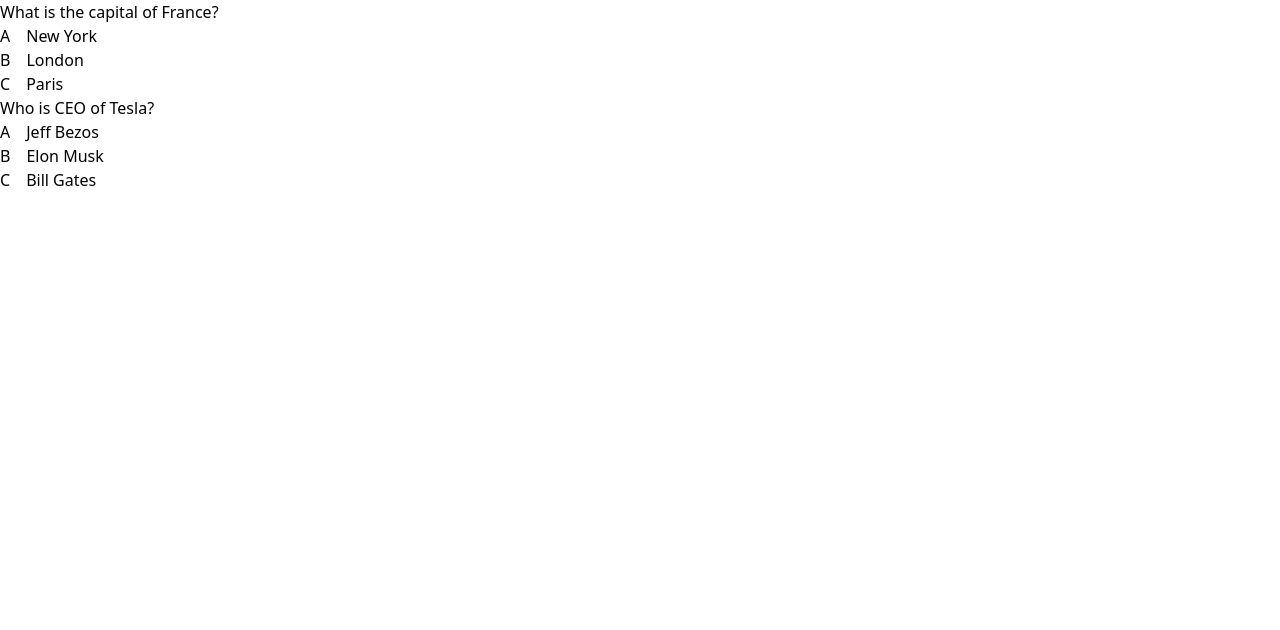
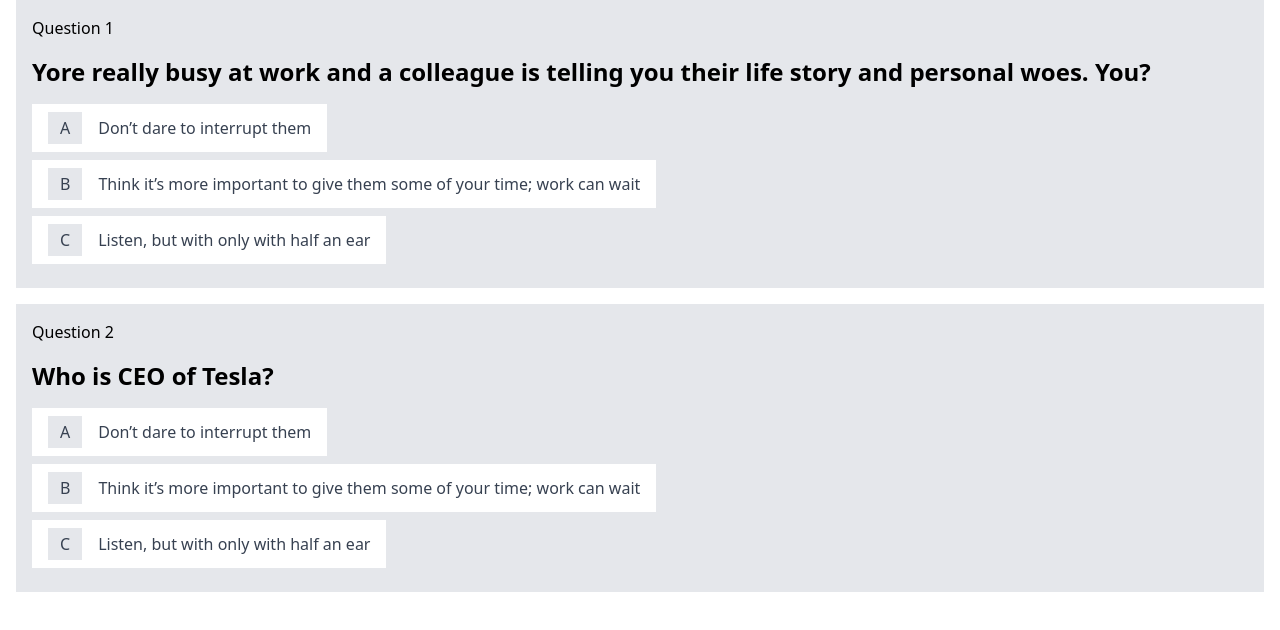
Before and after one commit to redwanJemal/personality_test, a React (Vite) app: page /test in a window 1280 px wide. Shown: the top 630 px of the page. Built offline with nearby package versions, Linux system fonts and the light colour scheme.

Commit message:
styling added for question list components

```diff
--- a/src/components/questions/Item.jsx
+++ b/src/components/questions/Item.jsx
@@ -4,8 +4,13 @@ import AnswerOptions from './Options'
 const QuestionItem = ({item}) => {
   return (
     <div>
-      <h2>{item.question}</h2>
-      <AnswerOptions options={item.options} />
+      <div className='flex flex-col items-start justify-start bg-gray-200 p-4'>
+      <h2 className='text-md font-normal mb-4'>Question {item.questionNumber}</h2>
+      <h2 className="text-2xl font-bold mb-4">{item.question}</h2>
+      <div className="flex flex-col items-start">
+        <AnswerOptions options={item.options} />
+      </div>
+    </div>
     </div>
   )
 }
--- a/src/components/questions/List.jsx
+++ b/src/components/questions/List.jsx
@@ -4,20 +4,22 @@ import QuestionItem from './Item';
 const questions = [
   {
     id: 1,
-    question: 'What is the capital of France?',
+    questionNumber:1,
+    question: 'Yore really busy at work and a colleague is telling you their life story and personal woes. You?',
     options: [
-      { id: 1, text: 'New York' },
-      { id: 2, text: 'London' },
-      { id: 3, text: 'Paris' },
+      { id: 1, text: 'Don’t dare to interrupt them' },
+      { id: 2, text: 'Think it’s more important to give them some of your time; work can wait' },
+      { id: 3, text: 'Listen, but with only with half an ear' },
     ]
   },
   {
     id: 2,
+    questionNumber:2,
     question: 'Who is CEO of Tesla?',
     options: [
-      { id: 1, text: 'Jeff Bezos' },
-      { id: 2, text: 'Elon Musk' },
-      { id: 3, text: 'Bill Gates' },
+      { id: 1, text: 'Don’t dare to interrupt them' },
+      { id: 2, text: 'Think it’s more important to give them some of your time; work can wait' },
+      { id: 3, text: 'Listen, but with only with half an ear' },
     ]
   }
 ];
@@ -27,7 +29,9 @@ const QuestionList= () => {
     <div>
       {
       questions.map((question, index) => (
-        <QuestionItem key={index} item={question} />
+       <div  className='mb-4 px-4' key={index}>
+         <QuestionItem  key={index} item={question} />
+       </div>
       ))}
     </div>
   )
--- a/src/components/questions/Options.jsx
+++ b/src/components/questions/Options.jsx
@@ -5,17 +5,29 @@ const AnswerOptions = ({options}) => {
   const [selected, setSelected] = useState(null)
 
   const handleOptionSelected = (index) => {
-    console.log('index', index)
+    if (selected === index) {
+      setSelected(null);
+    } else {
+      setSelected(index);
+    }
   }
 
   return (
-    <div>
+    <div className='flex flex-col justify-start items-start'>
       {
       options.map((option, index) => (
-        <div className='flex cursor-pointer'  onClick={() => handleOptionSelected(index)}>
-          <p>{ toOptionChar(index)}</p>
-          <p className='pl-4 cursor-pointer'  key={index}>{option.text}</p>
-        </div>
+        <div
+        key={`op ${index}`}
+        className={`py-2 px-4 mb-2 cursor-pointer ${
+          selected === index ? 'border border-red-800 bg-white text-black' : 'bg-white text-gray-700'
+        }`}
+        onClick={() => handleOptionSelected(index)}
+      >
+       <div className='flex justify-center'>
+         <span className={`px-3 py-1 m-auto ${selected === index? 'bg-red-500 text-white':'bg-gray-200'}`}>{ toOptionChar(index)}</span>
+         <span className='ml-4 m-auto'>{option.text}</span>
+       </div>
+      </div>
       ))}
     </div>
   )
```
